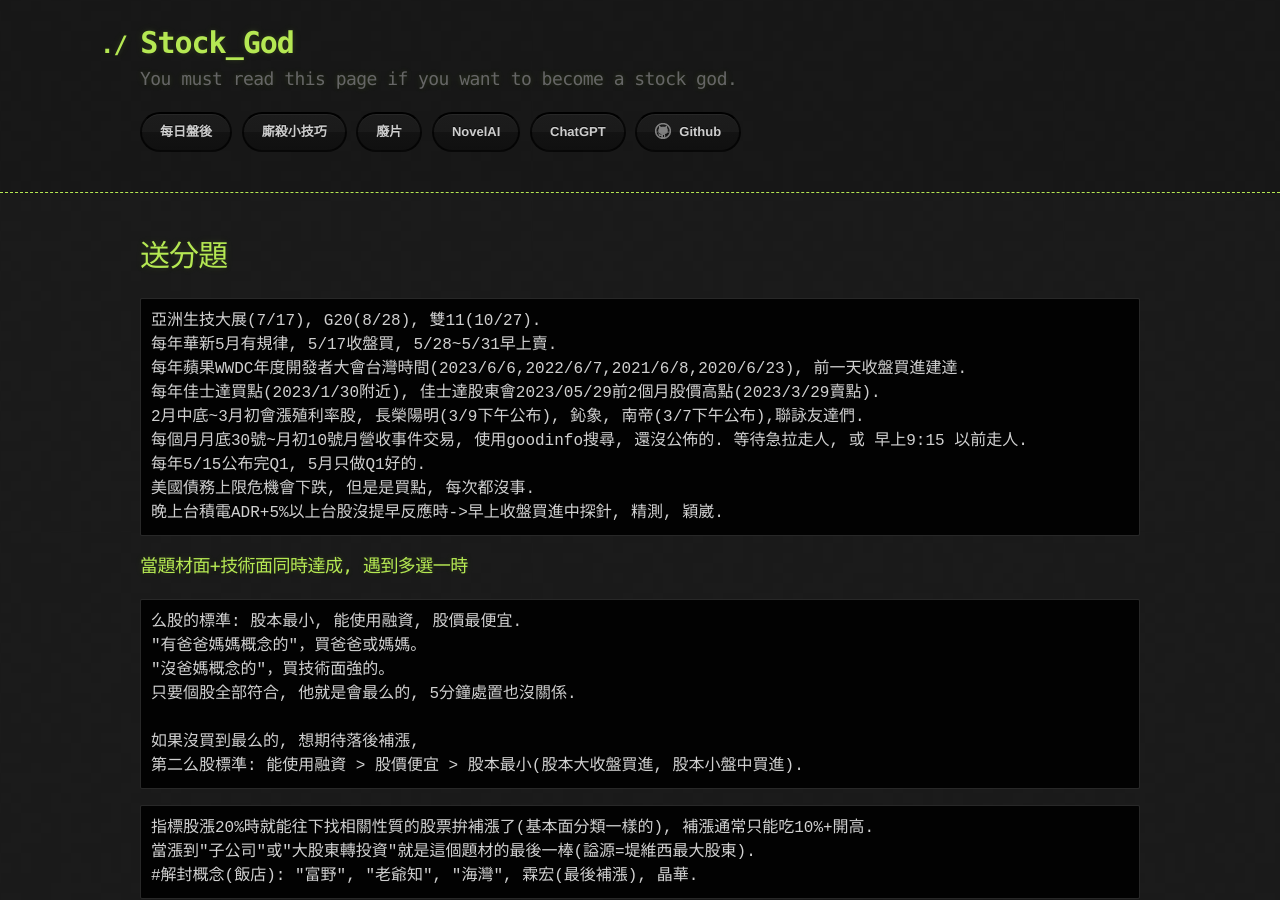
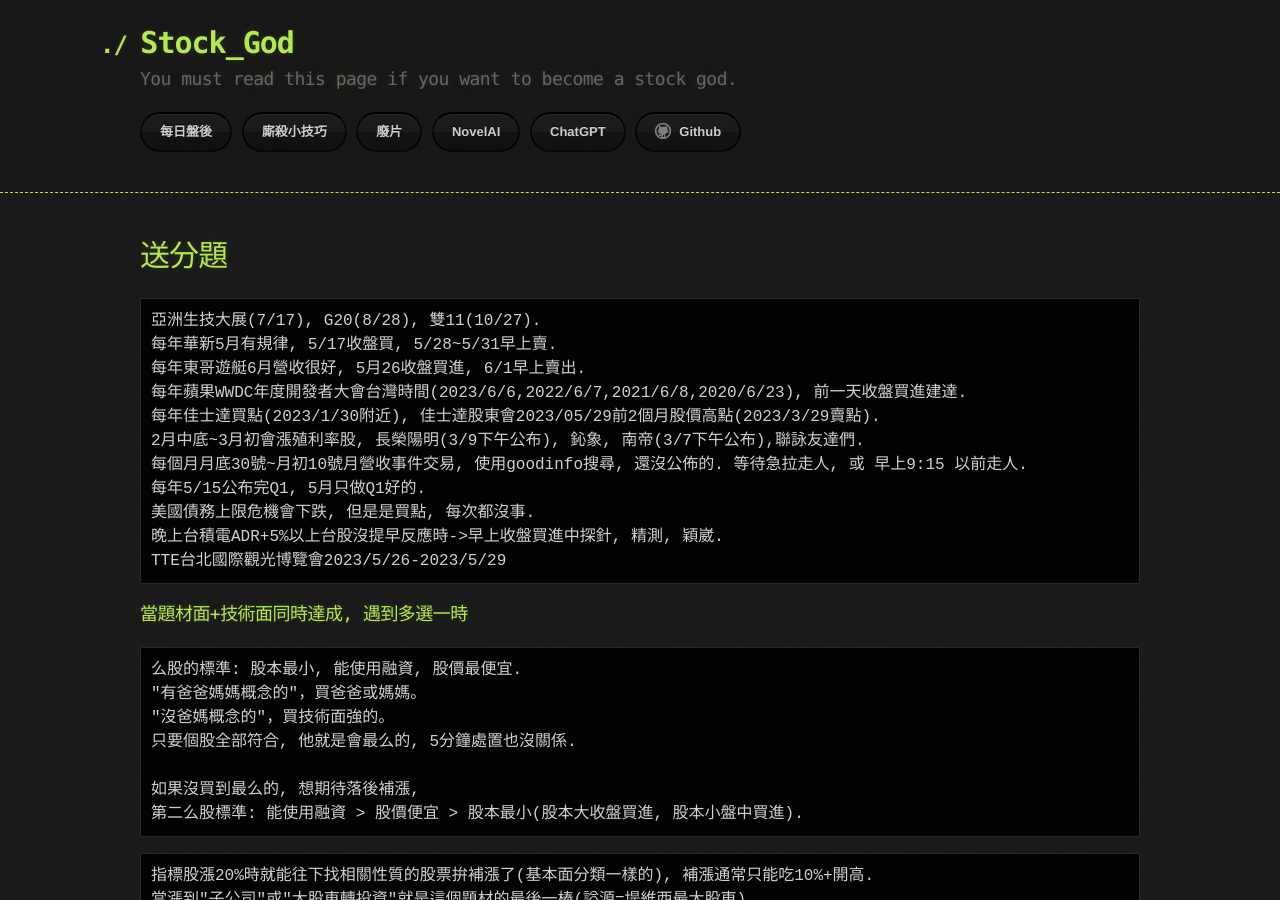
Before and after one commit to lepg5487/Stock_God, a Jekyll site: the page built from experience.md, in a window 1280 px wide and 900 px high. Built offline with Jekyll 4.4.1, drawn with Linux system fonts in a browser that asks for light colours; our own code applies the rules of GitHub Pages for plain Markdown files.

Commit message:
Update experience.md

````diff
--- a/experience.md
+++ b/experience.md
@@ -6,6 +6,7 @@ layout: testlayouts
 ```
 亞洲生技大展(7/17), G20(8/28), 雙11(10/27).
 每年華新5月有規律, 5/17收盤買, 5/28~5/31早上賣.
+每年東哥遊艇6月營收很好, 5月26收盤買進, 6/1早上賣出.
 每年蘋果WWDC年度開發者大會台灣時間(2023/6/6,2022/6/7,2021/6/8,2020/6/23), 前一天收盤買進建達.
 每年佳士達買點(2023/1/30附近), 佳士達股東會2023/05/29前2個月股價高點(2023/3/29賣點).
 2月中底~3月初會漲殖利率股, 長榮陽明(3/9下午公布), 鈊象, 南帝(3/7下午公布),聯詠友達們.
@@ -13,6 +14,7 @@ layout: testlayouts
 每年5/15公布完Q1, 5月只做Q1好的.
 美國債務上限危機會下跌, 但是是買點, 每次都沒事.
 晚上台積電ADR+5%以上台股沒提早反應時->早上收盤買進中探針, 精測, 穎崴.
+TTE台北國際觀光博覽會2023/5/26-2023/5/29
 ```
 ### 當題材面+技術面同時達成, 遇到多選一時
 ```
````
